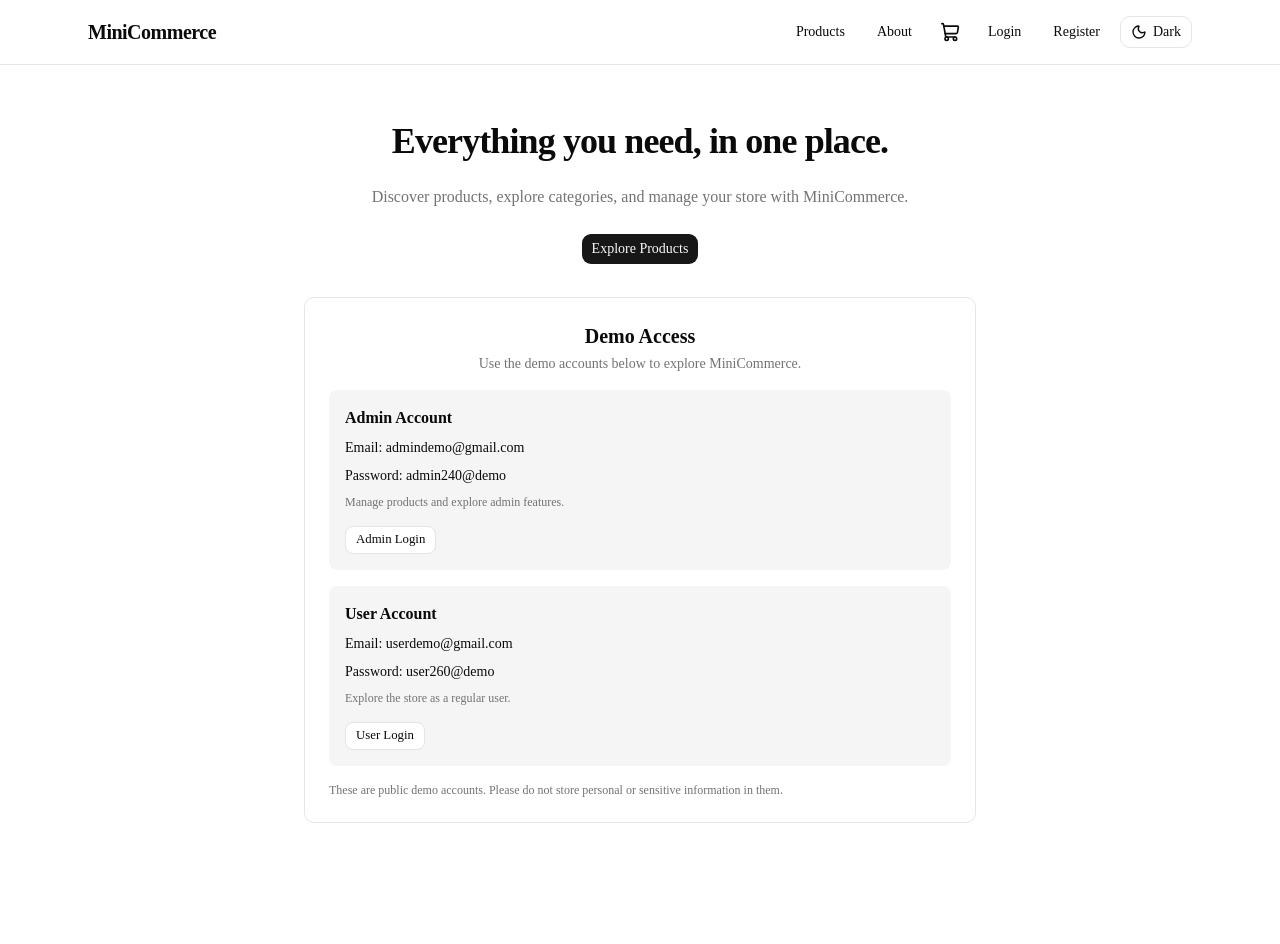
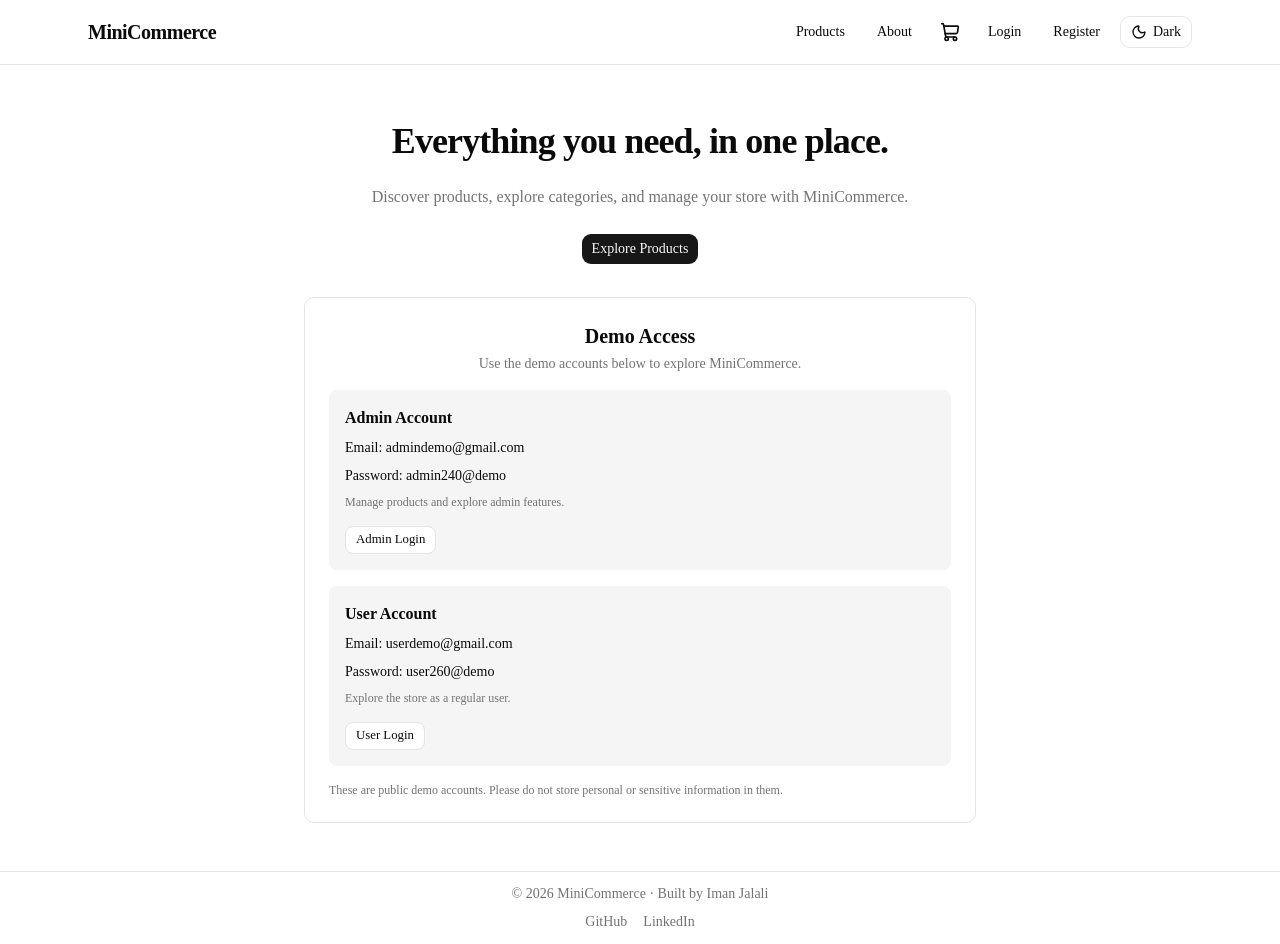
Before and after one commit to ImanPlus/mini-commerce, a Next.js app: page / in a window 1280 px wide. Before the commit the page ends 871 px from the top, so only its background shows below. Built offline with nearby package versions, Linux system fonts and the light colour scheme; no server answers.

Commit message:
feat: add footer to store layout

```diff
--- a/app/(store)/layout.tsx
+++ b/app/(store)/layout.tsx
@@ -1,3 +1,4 @@
+import Footer from "@/components/Footer";
 import Navbar from "@/components/Navbar";
 import { Suspense } from "react";
 
@@ -12,6 +13,7 @@ export default function StoreLayout({
         <Navbar />
       </Suspense>
       <main className="flex-1">{children}</main>
+      <Footer />
     </>
   );
 }
--- a/app/layout.tsx
+++ b/app/layout.tsx
@@ -25,7 +25,7 @@ export default function RootLayout({ children }: LayoutProps<"/">) {
       suppressHydrationWarning
       className={`${geistSans.variable} ${geistMono.variable} h-full antialiased`}
     >
-      <body className="min-h-full flex flex-col">
+      <body className="min-h-screen flex flex-col">
         <ThemeProvider>{children}</ThemeProvider>
       </body>
     </html>
--- /dev/null
+++ b/components/Footer.tsx
@@ -0,0 +1,25 @@
+export default function Footer() {
+  return (
+    <footer className="border-t py-3 text-center text-sm text-muted-foreground">
+      <p>© {new Date().getFullYear()} MiniCommerce · Built by Iman Jalali</p>
+      <div className="mt-2 flex justify-center gap-4">
+        <a
+          href="https://github.com/ImanPlus"
+          target="_blank"
+          rel="noopener noreferrer"
+          className="hover:text-foreground"
+        >
+          GitHub
+        </a>
+        <a
+          href="https://www.linkedin.com/in/iman-jalali/"
+          target="_blank"
+          rel="noopener noreferrer"
+          className="hover:text-foreground"
+        >
+          LinkedIn
+        </a>
+      </div>
+    </footer>
+  );
+}
```
